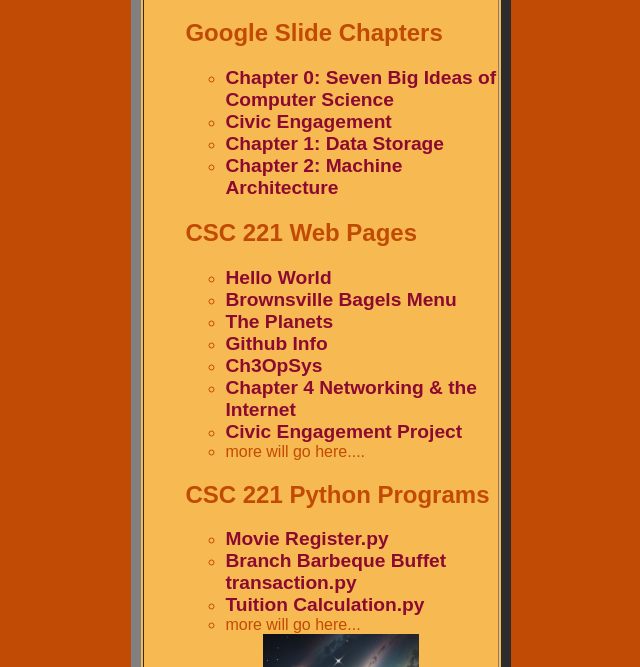
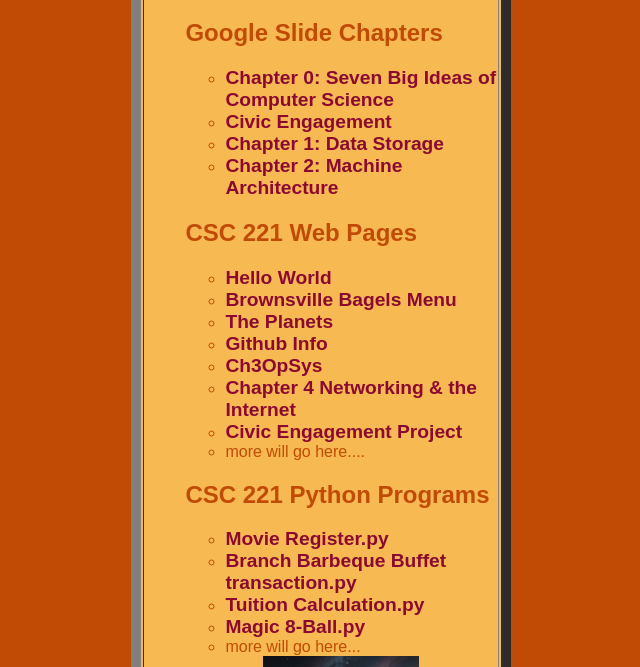
Before and after one commit to arashtajalli-pvcc/arashtajalli-pvcc.github.io, a plain HTML site: page index.html in a window 1280 px wide. Shown: the part 133-800 px from the top of the page, without its empty margins (319-959 px from the left). Drawn offline with Linux system fonts and the light colour scheme.

Commit message:
Update index.html

```diff
--- a/index.html
+++ b/index.html
@@ -66,6 +66,7 @@
                     <li><a href="tickets.py"> Movie Register.py </a> </li>
                     <li><a href="Branch_bbq_buffet.py"> Branch Barbeque Buffet transaction.py </a> </li>
                     <li><a href="tuition (1).py"> Tuition Calculation.py </a></li>
+                    <li><a href="Magic_8_ball.py"> Magic 8-Ball.py </a></li>
                     <li>more will go here...</li>
             </ul>
 
```
